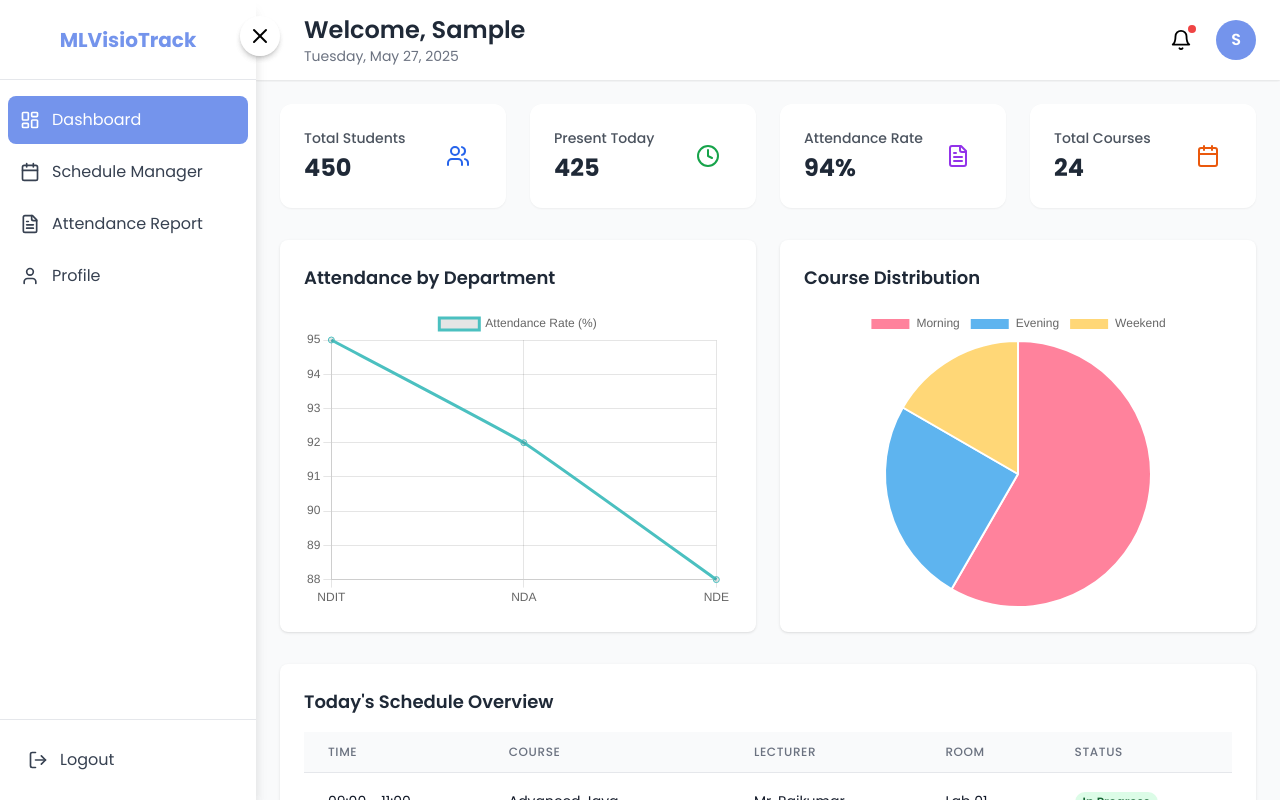
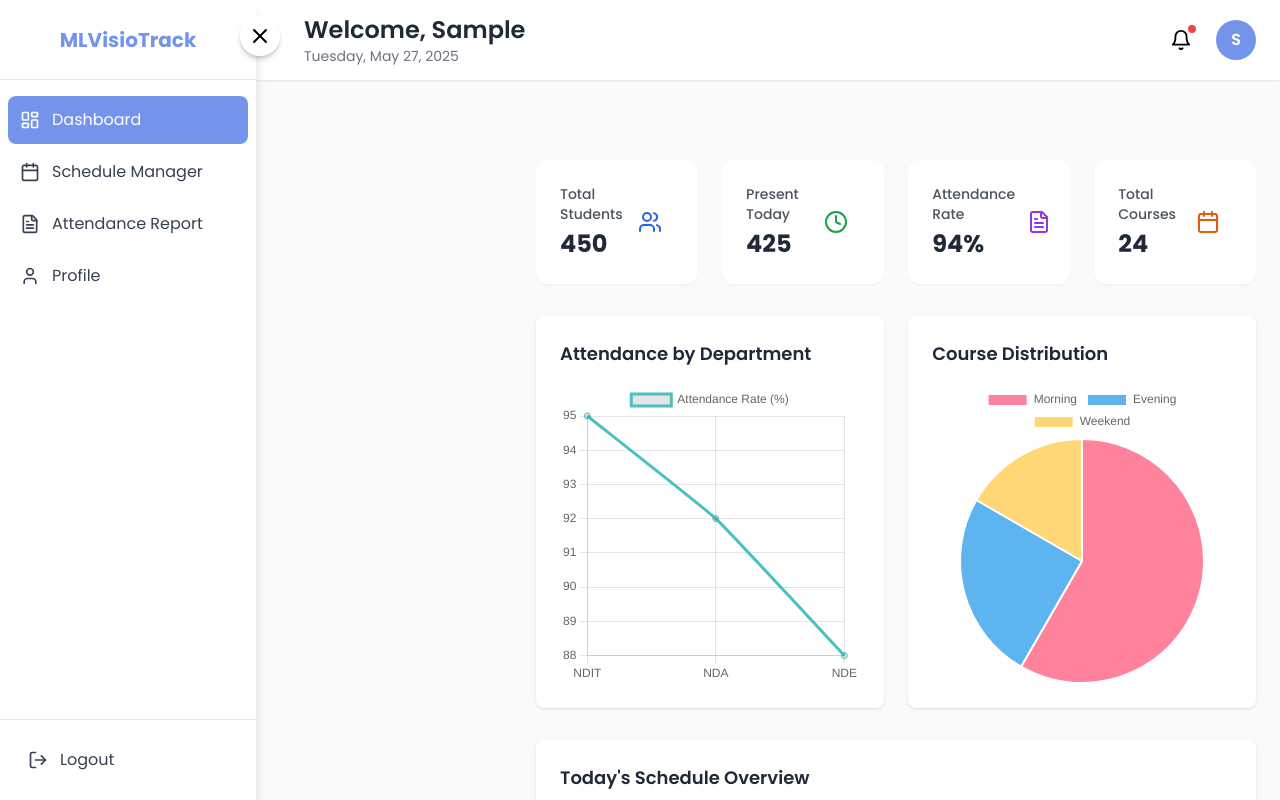
Before and after one commit to sarangan777/react-app, a React (Vite) app: page /admin/dashboard in a window 1280 px wide. Built offline with nearby package versions, Linux system fonts and the light colour scheme; sample sign-in values are in the browser's storage.

Commit message:
Fix sidebar toggle functionality

```diff
--- a/src/pages/admin/AdminDashboard.tsx
+++ b/src/pages/admin/AdminDashboard.tsx
@@ -17,7 +17,6 @@ import Sidebar from '../../components/Sidebar';
 import StatCard from '../../components/StatCard';
 import * as apiService from '../../services/api';
 
-// Register ChartJS components
 ChartJS.register(
   CategoryScale,
   LinearScale,
@@ -37,9 +36,20 @@ const AdminDashboard = () => {
     totalCourses: 0
   });
   const [isLoading, setIsLoading] = useState(true);
+  const [isMobile, setIsMobile] = useState(window.innerWidth < 768);
+  const [sidebarOpen, setSidebarOpen] = useState(!isMobile);
 
   useEffect(() => {
     fetchDashboardData();
+
+    const handleResize = () => {
+      const mobile = window.innerWidth < 768;
+      setIsMobile(mobile);
+      setSidebarOpen(!mobile);
+    };
+
+    window.addEventListener('resize', handleResize);
+    return () => window.removeEventListener('resize', handleResize);
   }, []);
 
   const fetchDashboardData = async () => {
@@ -61,7 +71,10 @@ const AdminDashboard = () => {
     }
   };
 
-  // Attendance data by department
+  const handleToggleSidebar = () => {
+    setSidebarOpen(!sidebarOpen);
+  };
+
   const departmentData = {
     labels: ['NDIT', 'NDA', 'NDE'],
     datasets: [
@@ -74,7 +87,6 @@ const AdminDashboard = () => {
     ]
   };
 
-  // Course distribution data
   const courseData = {
     labels: ['Morning', 'Evening', 'Weekend'],
     datasets: [
@@ -99,11 +111,13 @@ const AdminDashboard = () => {
 
   return (
     <div className="flex h-screen bg-gray-50">
-      <Sidebar isMobile={false} isOpen={true} onToggle={() => {}} />
-      <div className="flex-1 flex flex-col overflow-hidden">
-        <TopHeader sidebarOpen={true} onToggleSidebar={() => {}} />
+      <Sidebar isMobile={isMobile} isOpen={sidebarOpen} onToggle={handleToggleSidebar} />
+      <div className={`flex-1 flex flex-col overflow-hidden transition-all duration-300 ${
+        sidebarOpen ? 'md:ml-64' : ''
+      }`}>
+        <TopHeader sidebarOpen={sidebarOpen} onToggleSidebar={handleToggleSidebar} />
 
-        <main className="flex-1 overflow-y-auto p-6">
+        <main className="flex-1 overflow-y-auto p-6 pt-20">
           <div className="grid grid-cols-1 md:grid-cols-2 lg:grid-cols-4 gap-6 mb-8">
             <StatCard
               title="Total Students"
--- a/src/pages/admin/AttendanceReview.tsx
+++ b/src/pages/admin/AttendanceReview.tsx
@@ -1,4 +1,4 @@
-import React, { useState } from 'react';
+import React, { useState, useEffect } from 'react';
 import { Clock, Search, Download } from 'lucide-react';
 import { unparse } from 'papaparse';
 import TopHeader from '../../components/TopHeader';
@@ -8,6 +8,23 @@ const AttendanceReview = () => {
   const [searchTerm, setSearchTerm] = useState('');
   const [selectedDate, setSelectedDate] = useState('');
   const [selectedStatus, setSelectedStatus] = useState('');
+  const [isMobile, setIsMobile] = useState(window.innerWidth < 768);
+  const [sidebarOpen, setSidebarOpen] = useState(!isMobile);
+
+  useEffect(() => {
+    const handleResize = () => {
+      const mobile = window.innerWidth < 768;
+      setIsMobile(mobile);
+      setSidebarOpen(!mobile);
+    };
+
+    window.addEventListener('resize', handleResize);
+    return () => window.removeEventListener('resize', handleResize);
+  }, []);
+
+  const handleToggleSidebar = () => {
+    setSidebarOpen(!sidebarOpen);
+  };
 
   const attendanceRecords = [
     {
@@ -19,7 +36,6 @@ const AttendanceReview = () => {
       status: 'Present',
       totalHours: '8.5'
     },
-    // Add more mock attendance records as needed
   ];
 
   const handleExportCSV = () => {
@@ -54,11 +70,13 @@ const AttendanceReview = () => {
 
   return (
     <div className="flex h-screen bg-gray-50">
-      <Sidebar />
-      <div className="flex-1 flex flex-col overflow-hidden">
-        <TopHeader title="Attendance Review" />
+      <Sidebar isMobile={isMobile} isOpen={sidebarOpen} onToggle={handleToggleSidebar} />
+      <div className={`flex-1 flex flex-col overflow-hidden transition-all duration-300 ${
+        sidebarOpen ? 'md:ml-64' : ''
+      }`}>
+        <TopHeader sidebarOpen={sidebarOpen} onToggleSidebar={handleToggleSidebar} />
 
-        <main className="flex-1 overflow-y-auto p-6">
+        <main className="flex-1 overflow-y-auto p-6 pt-20">
           <div className="bg-white rounded-lg shadow">
             <div className="p-6 border-b border-gray-200">
               <div className="flex items-center justify-between mb-4">
```
